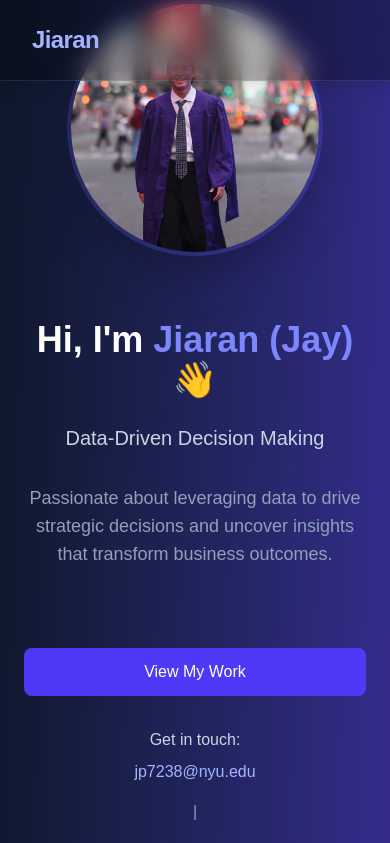
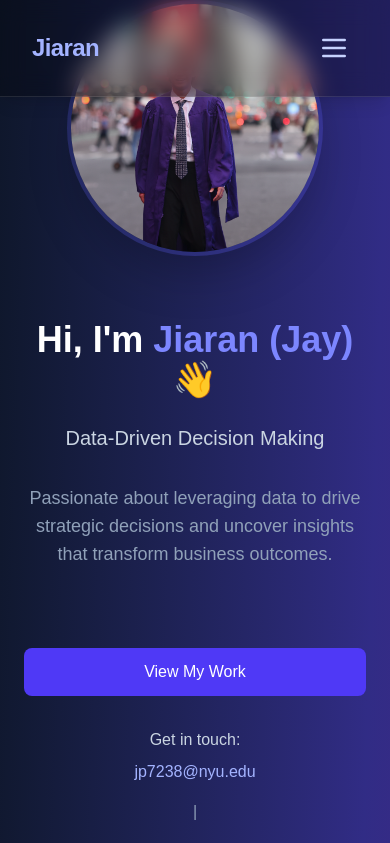
Before and after one commit to JP-DS/MyWebsite, a Next.js app: page / in a window 390 px wide. Shown: the top 843 px of the page. Built offline with nearby package versions, Linux system fonts and the light colour scheme.

Commit message:
Add responsive mobile hamburger menu for navigation bar

```diff
--- a/app/page.js
+++ b/app/page.js
@@ -4,6 +4,7 @@ import { useState, useEffect, useRef } from 'react';
 
 export default function Home() {
   const [activeSection, setActiveSection] = useState('home');
+  const [mobileMenuOpen, setMobileMenuOpen] = useState(false);
 
   const scrollToSection = (sectionId) => {
     const element = document.getElementById(sectionId);
@@ -79,6 +80,7 @@ export default function Home() {
           >
             Jiaran
           </motion.div>
+          {/* Desktop Nav */}
           <div className="hidden md:flex space-x-10">
             {['home', 'about', 'skills', 'experience', 'projects', 'life'].map((section) => (
               <button
@@ -92,6 +94,37 @@ export default function Home() {
               </button>
             ))}
           </div>
+          {/* Mobile Hamburger */}
+          <div className="md:hidden flex items-center">
+            <button
+              className="p-2 focus:outline-none"
+              aria-label="Open menu"
+              onClick={() => setMobileMenuOpen((open) => !open)}
+            >
+              <svg width="32" height="32" fill="none" viewBox="0 0 24 24" stroke="currentColor" className="text-indigo-200">
+                <path strokeLinecap="round" strokeLinejoin="round" strokeWidth={2} d="M4 6h16M4 12h16M4 18h16" />
+              </svg>
+            </button>
+          </div>
+          {/* Mobile Menu Dropdown */}
+          {mobileMenuOpen && (
+            <div className="absolute top-full left-0 w-full bg-black/90 z-50 flex flex-col items-center py-4 md:hidden animate-fade-in">
+              {['home', 'about', 'skills', 'experience', 'projects', 'life'].map((section) => (
+                <button
+                  key={section}
+                  onClick={() => {
+                    setMobileMenuOpen(false);
+                    scrollToSection(section);
+                  }}
+                  className={`capitalize text-lg font-semibold px-4 py-3 w-full text-center transition-colors duration-200 hover:text-indigo-300 ${
+                    activeSection === section ? 'text-indigo-300 underline underline-offset-8' : 'text-gray-100'
+                  }`}
+                >
+                  {section}
+                </button>
+              ))}
+            </div>
+          )}
         </div>
       </nav>
 
```
